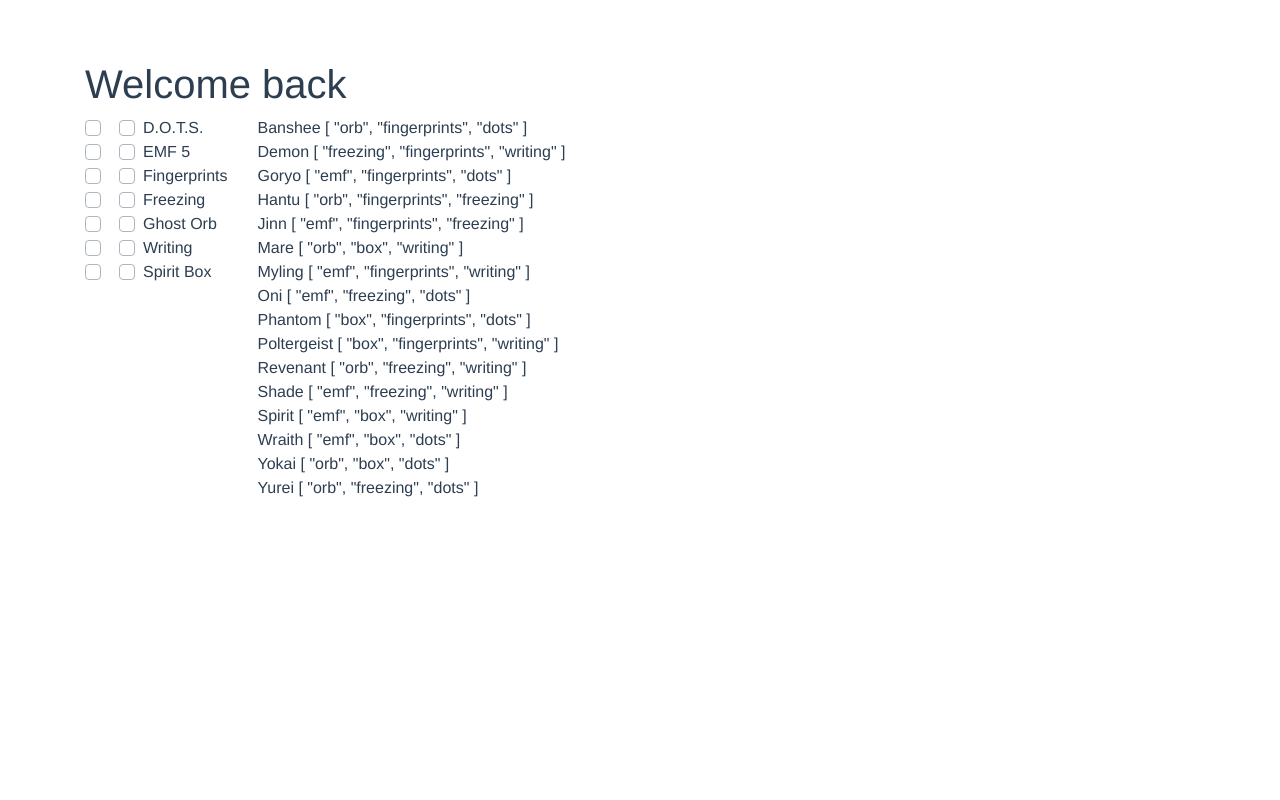
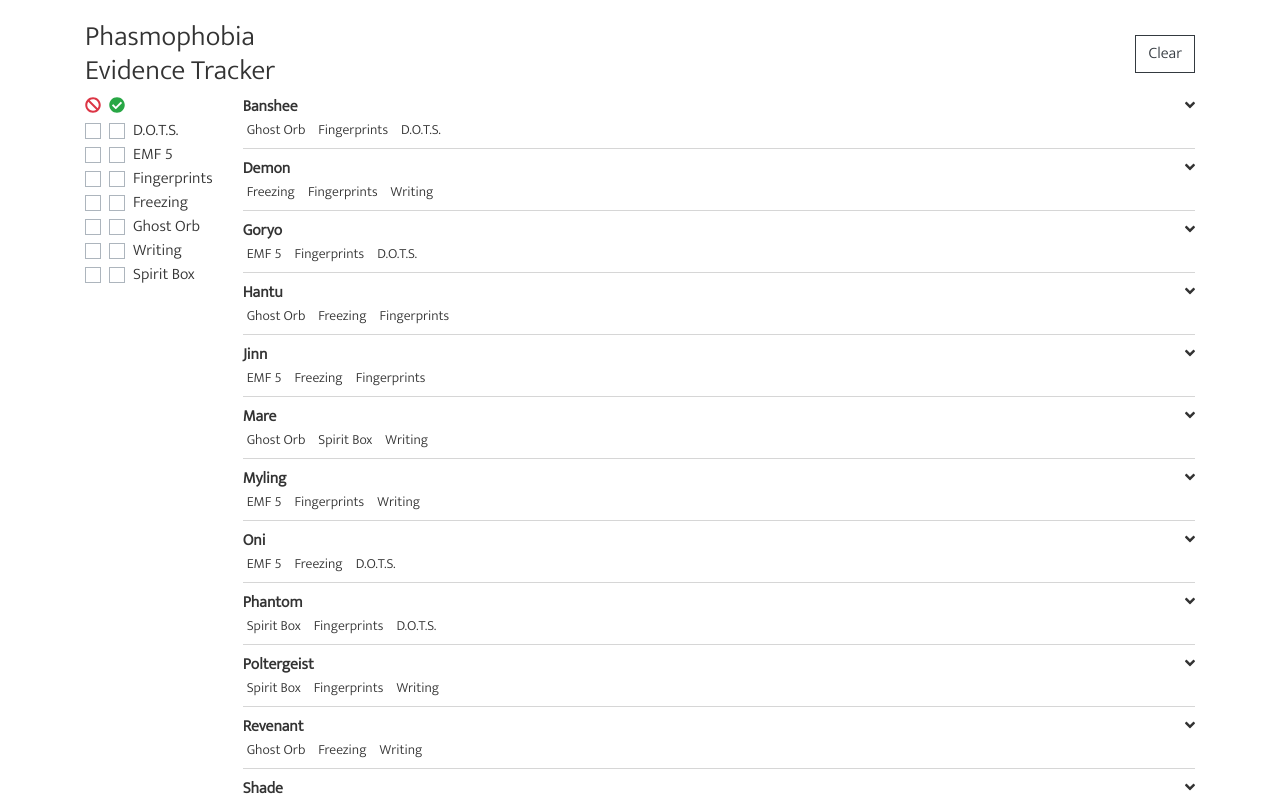
Before and after one commit to daphneslootmans/phasmo-tracker, a Vue app: page / in a window 1280 px wide. Shown: the top 800 px of the page. Built offline with nearby package versions, Linux system fonts and the light colour scheme.

Commit message:
Update list and styling

```diff
--- a/public/index.html
+++ b/public/index.html
@@ -5,6 +5,9 @@
     <meta http-equiv="X-UA-Compatible" content="IE=edge">
     <meta name="viewport" content="width=device-width,initial-scale=1.0">
     <link rel="icon" href="<%= BASE_URL %>favicon.ico">
+    <link rel="preconnect" href="https://fonts.googleapis.com">
+    <link rel="preconnect" href="https://fonts.gstatic.com" crossorigin>
+    <link href="https://fonts.googleapis.com/css2?family=Mukta:wght@300&display=swap" rel="stylesheet">
     <title><%= htmlWebpackPlugin.options.title %></title>
   </head>
   <body>
--- a/src/App.vue
+++ b/src/App.vue
@@ -16,11 +16,32 @@
 </script>
 
 <style lang="scss">
+$enable-rounded: false;
+
+@import '~bootstrap/scss/bootstrap.scss';
+@import '~bootstrap-vue/src/index.scss';
+
 #app {
-  font-family: Avenir, Helvetica, Arial, sans-serif;
+  font-family: Mukta, Helvetica, Arial, sans-serif;
+  font-size: 16px;
   -webkit-font-smoothing: antialiased;
   -moz-osx-font-smoothing: grayscale;
-  color: #2c3e50;
-  margin-top: 60px;
+  color: #333333;
+  margin-top: 20px;
+}
+
+.slide-up-move {
+  transition: transform 400ms;
+}
+
+.slide-up-enter-active, .slide-up-leave-active {
+  transition: all 400ms;
+}
+.slide-up-enter, .slide-up-leave-to {
+  opacity: 0;
+  transform: translateY(30px);
+}
+.slide-up-leave-active {
+  position: absolute;
 }
 </style>
--- a/src/components/tracker.vue
+++ b/src/components/tracker.vue
@@ -1,15 +1,19 @@
 <template>
   <div class="tracker">
     <b-container>
-      <b-row>
-        <b-col>
-          <h1>Welcome back</h1>
+      <b-row align-h="between" align-v="center" class="mb-2">
+        <b-col cols="auto">
+          <h3 class="mb-0">Phasmophobia<br>Evidence Tracker</h3>
+        </b-col>
+        <b-col cols="auto">
+          <b-button variant="outline-dark" @click="clearAll">Clear</b-button>
         </b-col>
       </b-row>
       <b-row>
         <b-col cols="auto">
-          <b-form-row>
+          <b-row no-gutters>
             <b-col>
+              <font-awesome-icon icon="ban" class="text-danger icon-small"></font-awesome-icon>
               <b-form-checkbox-group id="evidence-disabled-group"
                                      v-model="disabledEvidence"
                                      name="disabledEvidence"
@@ -53,6 +57,7 @@
               </b-form-checkbox-group>
             </b-col>
             <b-col>
+              <font-awesome-icon icon="check-circle" class="text-success icon-small"></font-awesome-icon>
               <b-form-checkbox-group id="evidence-group"
                                      v-model="selectedEvidence"
                                      name="evidence"
@@ -102,15 +107,38 @@
                 </b-form-checkbox>
               </b-form-checkbox-group>
             </b-col>
-          </b-form-row>
+          </b-row>
         </b-col>
-        <b-col cols="auto">
+        <b-col>
           <div class="ghost-list">
-            <div v-for="(ghost, index) in filteredGhosts"
-                 :key="'ghost' + index"
+            <transition-group name="slide-up"
+                              tag="div"
+                              appear
             >
-              {{ ghost.name }} {{ ghost.evidence }}
-            </div>
+              <div v-for="(ghost, index) in ghostTypes" v-if="ghost.visible"
+                   :key="'ghost' + index"
+                   class="ghost-list__item"
+              >
+                <b-row @click="toggleGhost(index)" align-h="between" align-v="center">
+                  <b-col cols="auto">
+                    <div class="title">{{ ghost.name }}</div>
+                  </b-col>
+                  <b-col cols="auto">
+                    <font-awesome-icon icon="angle-down" v-if="ghost.open"></font-awesome-icon>
+                    <font-awesome-icon icon="angle-right" v-else></font-awesome-icon>
+                  </b-col>
+                </b-row>
+                <b-collapse :id="'toggle-' + index" v-model="ghost.open">
+                  <div class="evidence-list">
+                  <span :class="['evidence-list__item', {selected: selectedEvidence.includes(type)}]"
+                        v-for="type in ghost.evidence"
+                        :key="type + index"
+                  >{{ evidenceTypes[type].text }}</span>
+                  </div>
+                  <div>{{ ghost.info }}</div>
+                </b-collapse>
+              </div>
+            </transition-group>
           </div>
         </b-col>
       </b-row>
@@ -128,132 +156,192 @@
           name: 'Banshee',
           evidence: [
             'orb', 'fingerprints', 'dots'
-          ]
+          ],
+          open: true,
+          visible: true
         },
         {
           name: 'Demon',
           evidence: [
             'freezing', 'fingerprints', 'writing'
-          ]
+          ],
+          open: true,
+          visible: true
         },
         {
           name: 'Goryo',
           evidence: [
             'emf', 'fingerprints', 'dots'
-          ]
+          ],
+          open: true,
+          visible: true
         },
         {
           name: 'Hantu',
           evidence: [
-            'orb', 'fingerprints', 'freezing'
-          ]
+            'orb', 'freezing', 'fingerprints',
+          ],
+          open: true,
+          visible: true
         },
         {
           name: 'Jinn',
           evidence: [
-            'emf', 'fingerprints', 'freezing'
-          ]
+            'emf', 'freezing', 'fingerprints'
+          ],
+          open: true,
+          visible: true
         },
         {
           name: 'Mare',
           evidence: [
             'orb', 'box', 'writing'
-          ]
+          ],
+          open: true,
+          visible: true
         },
         {
           name: 'Myling',
           evidence: [
             'emf', 'fingerprints', 'writing'
-          ]
+          ],
+          open: true,
+          visible: true
         },
         {
           name: 'Oni',
           evidence: [
             'emf', 'freezing', 'dots'
-          ]
+          ],
+          open: true,
+          visible: true
         },
         {
           name: 'Phantom',
           evidence: [
             'box', 'fingerprints', 'dots'
-          ]
+          ],
+          open: true,
+          visible: true
         },
         {
           name: 'Poltergeist',
           evidence: [
             'box', 'fingerprints', 'writing'
-          ]
+          ],
+          open: true,
+          visible: true
         },
         {
           name: 'Revenant',
           evidence: [
             'orb', 'freezing', 'writing'
-          ]
+          ],
+          open: true,
+          visible: true
         },
         {
           name: 'Shade',
           evidence: [
             'emf', 'freezing', 'writing'
-          ]
+          ],
+          open: true,
+          visible: true
         },
         {
           name: 'Spirit',
           evidence: [
             'emf', 'box', 'writing'
-          ]
+          ],
+          open: true,
+          visible: true
         },
         {
           name: 'Wraith',
           evidence: [
             'emf', 'box', 'dots'
-          ]
+          ],
+          open: true,
+          visible: true
         },
         {
           name: 'Yokai',
           evidence: [
             'orb', 'box', 'dots'
-          ]
+          ],
+          open: true,
+          visible: true
         },
         {
           name: 'Yurei',
           evidence: [
             'orb', 'freezing', 'dots'
-          ]
+          ],
+          open: true,
+          visible: true
         }
       ],
+      evidenceTypes: {
+        'orb': {
+          text: 'Ghost Orb'
+        },
+        'fingerprints': {
+          text: 'Fingerprints'
+        },
+        'emf': {
+          text: 'EMF 5'
+        },
+        'freezing': {
+          text: 'Freezing'
+        },
+        'dots': {
+          text: 'D.O.T.S.'
+        },
+        'writing': {
+          text: 'Writing'
+        },
+        'box': {
+          text: 'Spirit Box'
+        },
+      },
       selectedEvidence: [],
       disabledEvidence: []
     }
   },
   computed: {
-    filteredGhosts () {
-      let ghosts = []
+    possibleEvidence () {
+      let evidence = []
+      this.ghostTypes.forEach(ghost => {
+        if (ghost.visible) {
+          ghost.evidence.forEach(type => {
+            if (!evidence.includes(type)) evidence.push(type)
+          })
+        }
+      })
+      return evidence
+    }
+  },
+  methods: {
+    filterGhosts () {
       if (this.selectedEvidence.length > 0) {
         this.ghostTypes.forEach(ghost => {
           let possible = this.selectedEvidence.every(type => {
             return ghost.evidence.includes(type)
           })
-          if (possible && !this.isDisabled(ghost)) ghosts.push(ghost)
+          if (possible && !this.isDisabled(ghost)) this.$set(ghost, 'visible', true)
+          else this.$set(ghost, 'visible', false)
         })
-        return ghosts
       } else if (this.disabledEvidence.length > 0) {
         this.ghostTypes.forEach(ghost => {
-          if (!this.isDisabled(ghost)) ghosts.push(ghost)
+          if (!this.isDisabled(ghost)) this.$set(ghost, 'visible', true)
+          else this.$set(ghost, 'visible', false)
         })
-        return ghosts
-      } else return this.ghostTypes
+      } else {
+        this.ghostTypes.forEach(ghost => {
+          this.$set(ghost, 'visible', true)
+        })
+      }
     },
-    possibleEvidence () {
-      let evidence = []
-      this.filteredGhosts.forEach(ghost => {
-        ghost.evidence.forEach(type => {
-          if (!evidence.includes(type)) evidence.push(type)
-        })
-      })
-      return evidence
-    }
-  },
-  methods: {
     isDisabled (ghost) {
       let disabled = false
       if (this.disabledEvidence.length > 0) {
@@ -262,11 +350,69 @@
         })
       }
       return disabled
+    },
+    toggleGhost (index) {
+      this.filteredGhosts[index].open = !this.filteredGhosts[index].open
+    },
+    clearAll () {
+      this.selectedEvidence = []
+      this.disabledEvidence = []
+    }
+  },
+  watch: {
+    selectedEvidence () {
+      this.filterGhosts()
+    },
+    disabledEvidence () {
+      this.filterGhosts()
     }
   }
 }
 </script>
 
 <style scoped lang="scss">
+.icon-small {
+  font-size: 16px;
+}
 
+.ghost-list {
+  display: flex;
+  flex-flow: column nowrap;
+
+  &__item {
+    margin-bottom: 0.5rem;
+    padding-bottom: 0.5rem;
+    border-bottom: 1px solid #d6d6d6;
+    transition: all 400ms;
+  }
+
+  .title {
+    font-weight: 600;
+  }
+}
+
+.evidence-list {
+  display: flex;
+  flex-flow: row wrap;
+
+  &__item {
+    font-size: 14px;
+    padding: 0 4px;
+    //border: 1px solid transparent;
+
+    &:not(:last-child) {
+      margin-right: 5px;
+    }
+
+    &.selected {
+      border-color: #C9F4A5;
+      background: rgba(#C9F4A5, 0.5);
+    }
+  }
+}
+
+.collapsed > .hide-closed,
+.not-collapsed > .hide-open {
+  display: none;
+}
 </style>
--- a/src/main.js
+++ b/src/main.js
@@ -1,9 +1,14 @@
 import Vue from 'vue'
 import App from './App.vue'
 import BootstrapVue from 'bootstrap-vue'
+import { library } from '@fortawesome/fontawesome-svg-core'
+import { FontAwesomeIcon } from '@fortawesome/vue-fontawesome'
 
-import 'bootstrap/dist/css/bootstrap.css'
-import 'bootstrap-vue/dist/bootstrap-vue.css'
+import { faBan, faCheckCircle, faAngleRight, faAngleDown } from '@fortawesome/free-solid-svg-icons'
+
+library.add(faBan, faCheckCircle, faAngleRight, faAngleDown)
+
+Vue.component('font-awesome-icon', FontAwesomeIcon)
 
 Vue.use(BootstrapVue)
 
```
Also changed, not shown: package.json (+4 -4 lines), .eslintrc.js (deleted), 1 other file (tests, documents, lock files or other folders).
